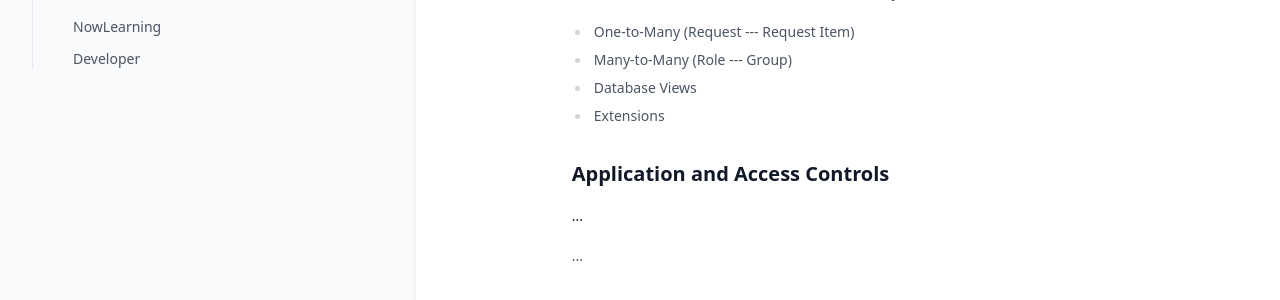
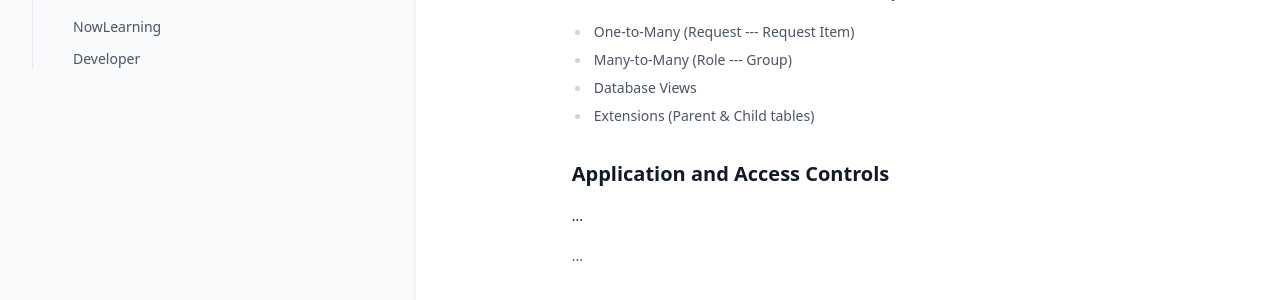
Before and after one commit to greglejeune/ebook, a Jekyll site: the page built from _servicenow/2021-11-01-snf-module3.md, in a window 1280 px wide and 1395 px high. Shown: the part 767-1067 px from the top of the window. Built offline with Jekyll 4.4.1, drawn with Linux system fonts in a browser that asks for light colours.

Commit message:
Update 2021-11-01-snf-module3.md

```diff
--- a/_servicenow/2021-11-01-snf-module3.md
+++ b/_servicenow/2021-11-01-snf-module3.md
@@ -41,7 +41,7 @@ category: snf
   <li>One-to-Many (Request --- Request Item)</li>
   <li>Many-to-Many (Role --- Group)</li>
   <li>Database Views</li>
-  <li>Extensions</li>
+  <li>Extensions (Parent & Child tables)</li>
 </ul>
 
 <h2>Application and Access Controls</h2>
```
